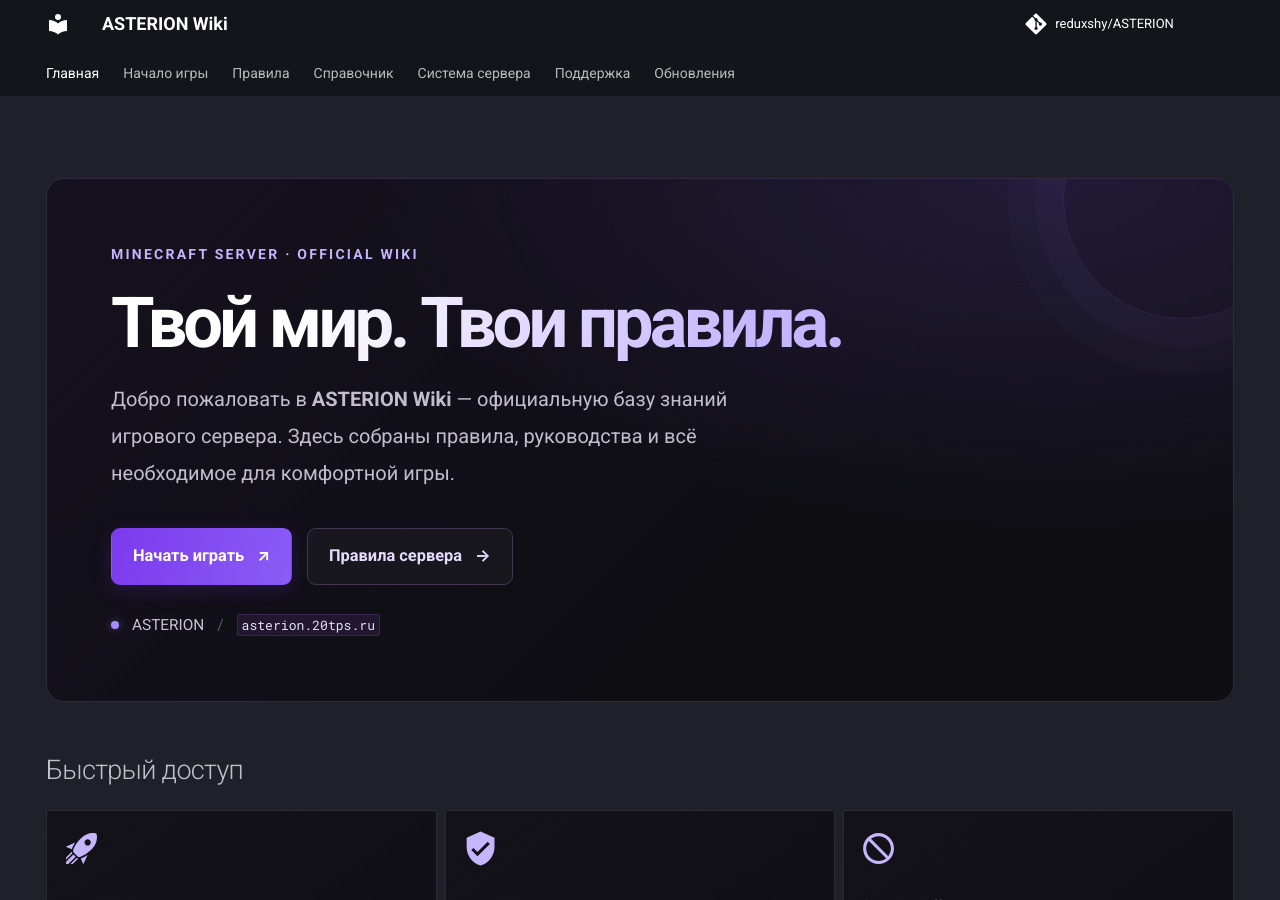
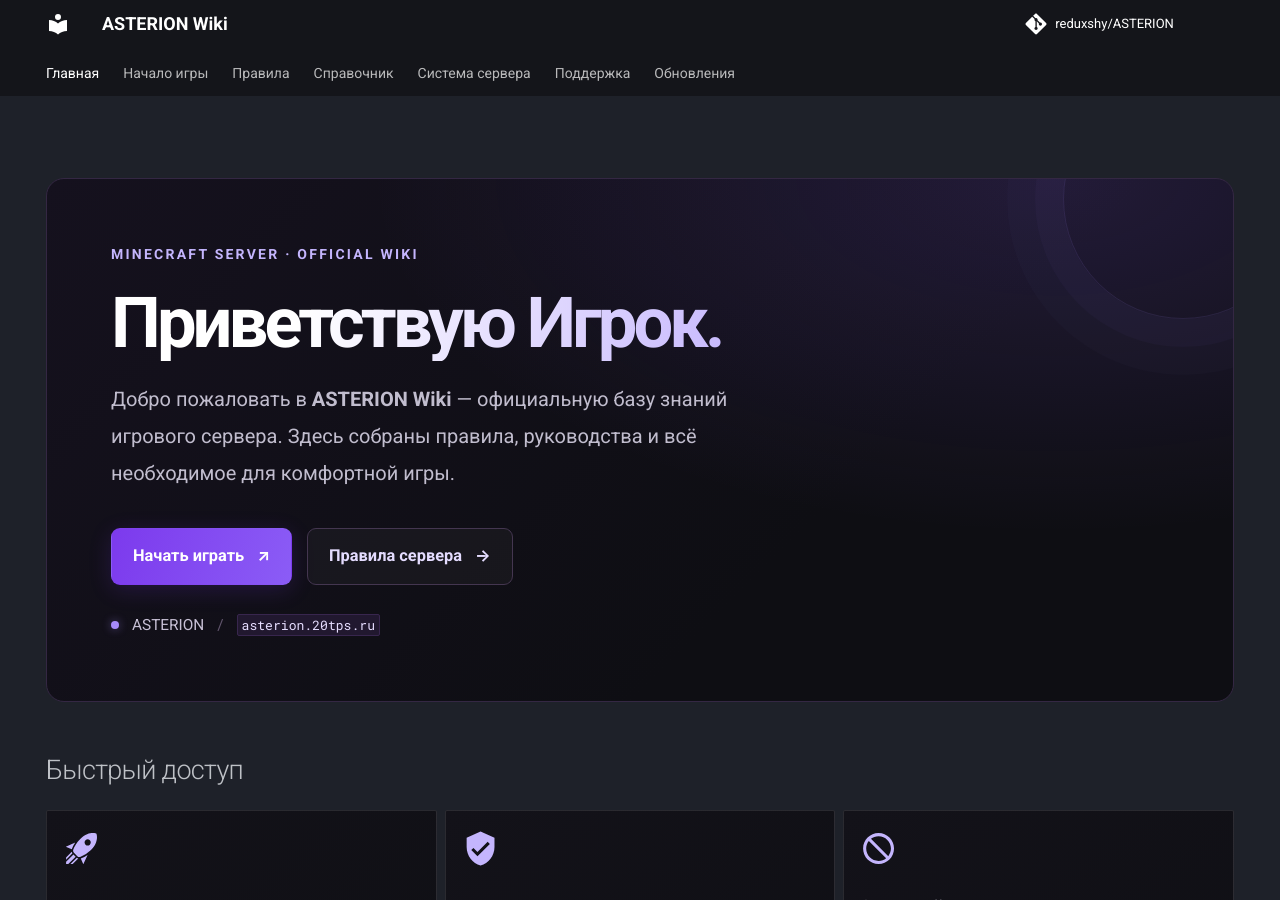
Before and after one commit to reduxshy/ASTERION, an MkDocs documentation site: the page built from docs/index.md, in a window 1280 px wide and 900 px high. Built offline with MkDocs 1.6.1 and Material for MkDocs 9.7.7, drawn with Linux system fonts in a browser that asks for light colours; comment, search, counter and statistics services are not loaded.

Commit message:
Update index.md

```diff
--- a/docs/index.md
+++ b/docs/index.md
@@ -9,7 +9,7 @@ hide:
 
 <p class="asterion-eyebrow">MINECRAFT SERVER · OFFICIAL WIKI</p>
 
-# Твой мир. Твои правила.
+# Приветствую Игрок.
 
 Добро пожаловать в **ASTERION Wiki** — официальную базу знаний игрового сервера. Здесь собраны правила, руководства и всё необходимое для комфортной игры.
 
```
